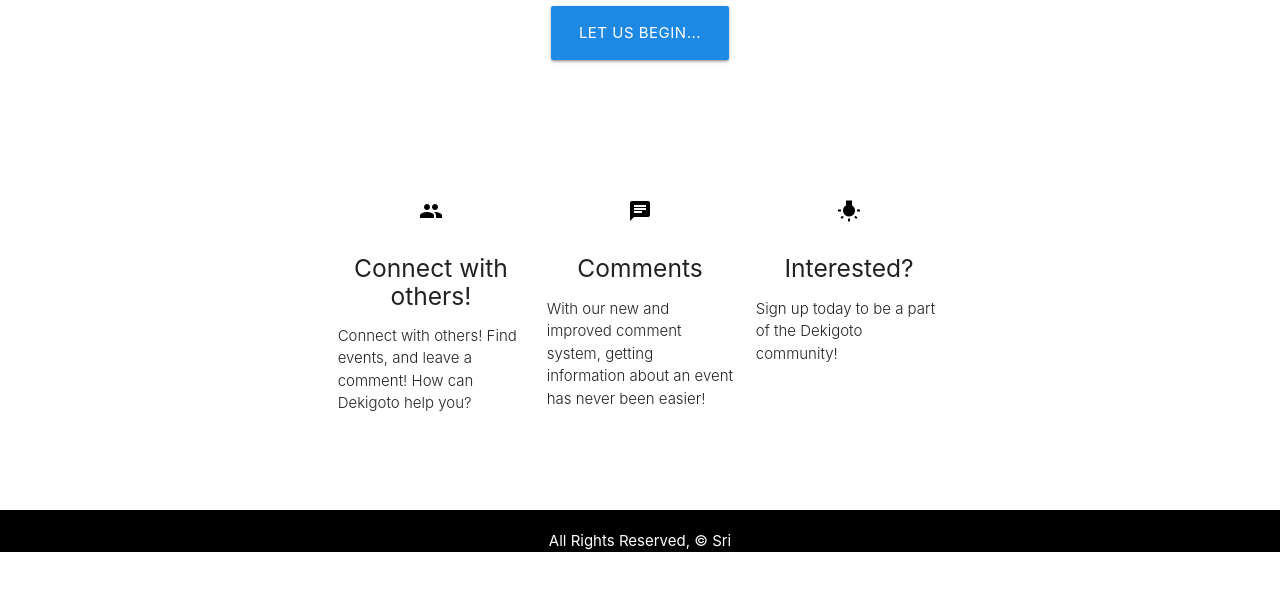
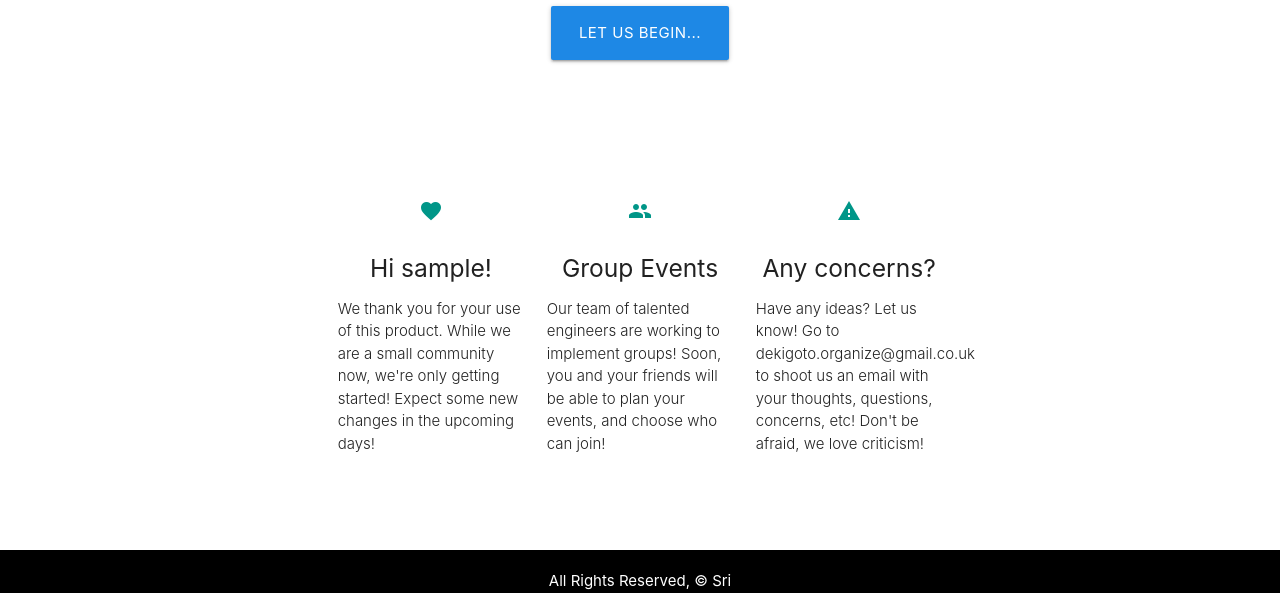
Before and after one commit to KingSri/EventDisplay, a Django app: page / in a window 1280 px wide. Shown: the part 328-921 px from the top of the page. Before the commit the page ends 880 px from the top, so only its background shows below. Run offline with Django 3.2, Linux system fonts and the light colour scheme; the visitor is signed in with stand-in values (Sample User, id 1).

Commit message:
editing home page for ui

```diff
--- a/main_app/templates/home.html
+++ b/main_app/templates/home.html
@@ -23,28 +23,26 @@
       <div class="row">
         <div class="col s12 m4">
           <div class="icon-block">
-            <h2 class="center black-text"><i class="material-icons">group</i></h2>
-            <h5 class="center">Connect with others!</h5>
+            <h2 class="center teal-text"><i class="material-icons">favorite</i></h2>
+            <h5 class="center">Hi {{user.get_username}}!</h5>
 
-            <p class="light">Connect with others! Find events, and leave a comment! How can Dekigoto help you?</p>
+            <p class="light">We thank you for your use of this product. While we are a small community now, we're only getting started! Expect some new changes in the upcoming days! </p>
           </div>
         </div>
 
         <div class="col s12 m4">
           <div class="icon-block">
-            <h2 class="center black-text"><i class="material-icons">chat</i></h2>
-            <h5 class="center">Comments</h5>
-
-            <p class="light">With our new and improved comment system, getting information about an event has never been easier! </p>
+            <h2 class="center teal-text"><i class="material-icons">group</i></h2>
+            <h5 class="center">Group Events</h5>
+            <p class="light">Our team of talented engineers are working to implement groups! Soon, you and your friends will be able to plan your events, and choose who can join!</p>
           </div>
         </div>
 
         <div class="col s12 m4">
           <div class="icon-block">
-            <h2 class="center black-text"><i class="material-icons">wb_incandescent</i></h2>
-            <h5 class="center">Interested?</h5>
-
-            <p class="light">Sign up today to be a part of the Dekigoto community!</p>
+            <h2 class="center teal-text"><i class="material-icons">report_problem</i></h2>
+            <h5 class="center">Any concerns?</h5>
+            <p class="light">Have any ideas? Let us know! Go to dekigoto.organize@gmail.co.uk to shoot us an email with your thoughts, questions, concerns, etc! Don't be afraid, we love criticism!</p>
           </div>
         </div>
       </div>
```
